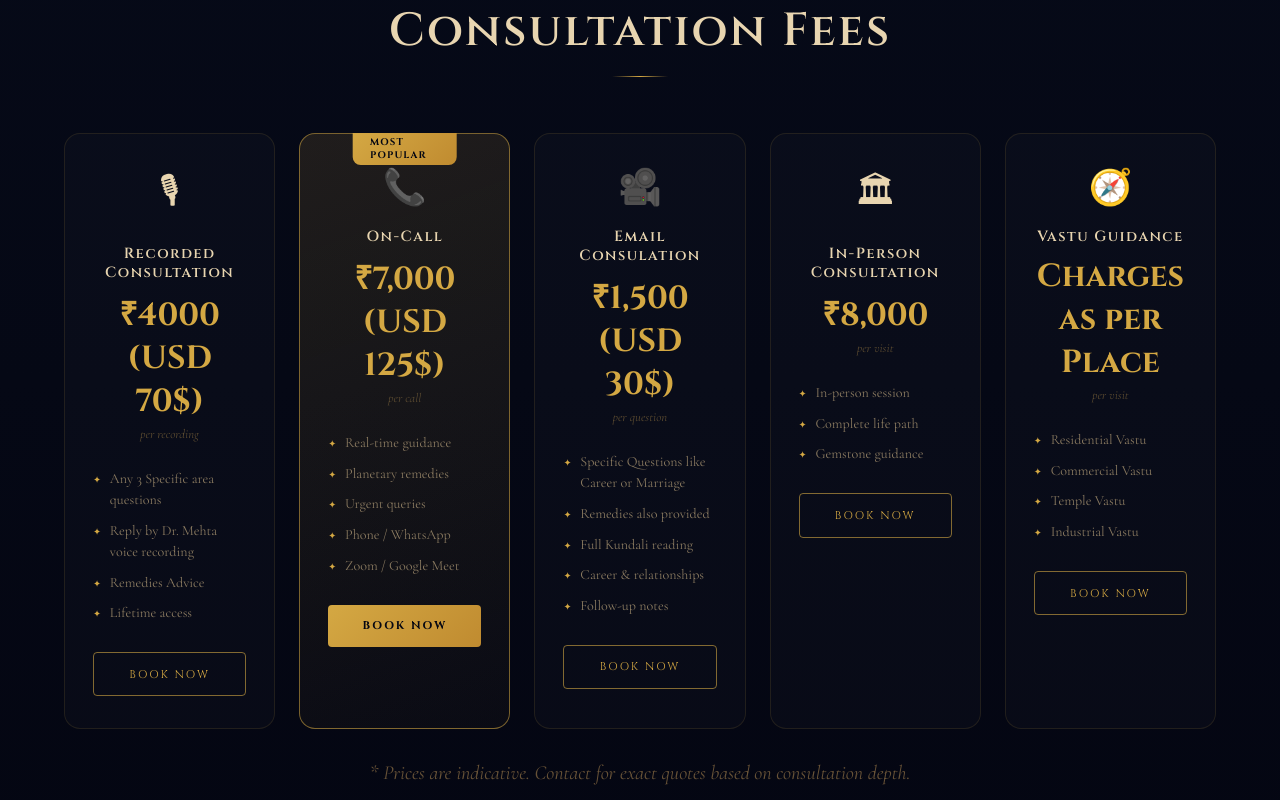
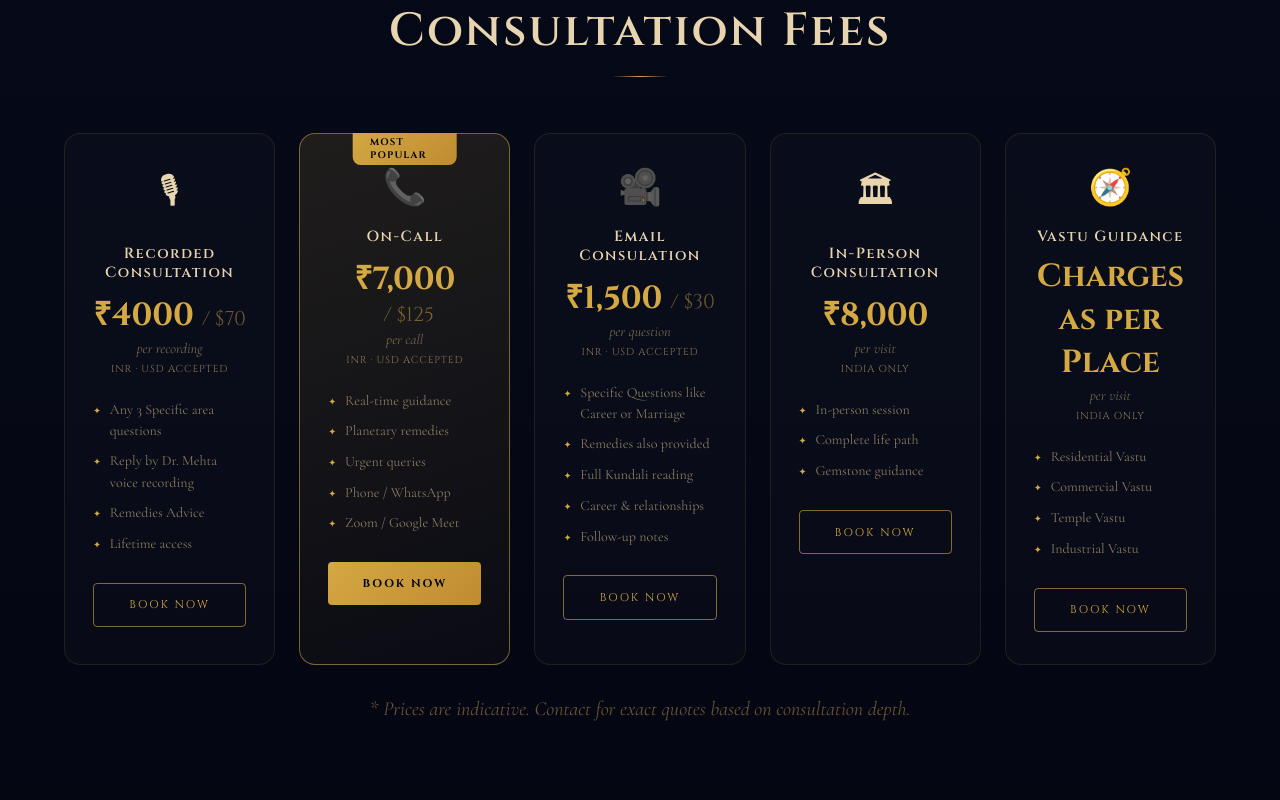
Before and after one commit to prathamdmehta/dmastrology, a React (Vite) app: page / in a window 1280 px wide. Shown: the part 2700-3500 px from the top of the page. Built offline with nearby package versions, Linux system fonts and the light colour scheme.

Commit message:
Updated Pricing Section for Foreign Clients

```diff
--- a/src/components/PricingSection.jsx
+++ b/src/components/PricingSection.jsx
@@ -70,7 +70,9 @@ export default function PricingSection({ scrollTo }) {
             >
               {plan.name}
             </h3>
-            <div style={{ textAlign: "center", marginBottom: "1.6rem" }}>
+
+            {/* ── ONLY THIS BLOCK CHANGED ── */}
+            <div style={{ textAlign: "center", marginBottom: "0.3rem" }}>
               <span
                 style={{
                   fontFamily: "'Cinzel', serif",
@@ -81,11 +83,25 @@ export default function PricingSection({ scrollTo }) {
               >
                 {plan.price}
               </span>
+              {plan.usdPrice && (
+                <span
+                  style={{
+                    display: "inline-block",
+                    marginLeft: "0.5rem",
+                    fontFamily: "'Cinzel', serif",
+                    fontSize: "1.25rem",
+                    color: "rgba(212,168,67,0.5)",
+                    fontWeight: 400,
+                  }}
+                >
+                  / {plan.usdPrice}
+                </span>
+              )}
               <span
                 style={{
                   display: "block",
-                  color: "#5A4A30",
-                  fontSize: "0.8rem",
+                  color: "#76674f",
+                  fontSize: "0.9rem",
                   fontFamily: "'Cormorant Garamond', serif",
                   fontStyle: "italic",
                   marginTop: "0.2rem",
@@ -94,6 +110,24 @@ export default function PricingSection({ scrollTo }) {
                 {plan.period}
               </span>
             </div>
+
+            {plan.usdPrice && (
+              <p style={{ textAlign: "center", color: "#8c7557", fontSize: "0.63rem", fontFamily: "'Cinzel', serif", letterSpacing: "0.08em", marginBottom: "1.4rem" }}>
+                INR · USD ACCEPTED
+              </p>
+            )}
+            {!plan.usdPrice && plan.price !== "Custom" && (
+              <p style={{ textAlign: "center", color: "#8c7557", fontSize: "0.63rem", fontFamily: "'Cinzel', serif", letterSpacing: "0.08em", marginBottom: "1.4rem" }}>
+                INDIA ONLY
+              </p>
+            )}
+            {plan.price === "Custom" && (
+              <p style={{ textAlign: "center", color: "#8c7557", fontSize: "0.63rem", fontFamily: "'Cinzel', serif", letterSpacing: "0.08em", marginBottom: "1.4rem" }}>
+                CONTACT FOR QUOTE
+              </p>
+            )}
+            {/* ── END OF CHANGED BLOCK ── */}
+
             <ul style={{ listStyle: "none", marginBottom: "1.8rem" }}>
               {plan.features.map((f) => (
                 <li
--- a/src/constants.js
+++ b/src/constants.js
@@ -64,7 +64,8 @@ export const VIDEOS = [
 export const PLANS = [
   {
     name: "Recorded Consultation",
-    price: "₹4000 (USD 70$)",
+    price: "₹4000",
+    usdPrice: "$70",
     period: "per recording",
     features: ["Any 3 Specific area questions", "Reply by Dr. Mehta voice recording", "Remedies Advice", "Lifetime access"],
     highlight: false,
@@ -72,7 +73,8 @@ export const PLANS = [
   },
   {
     name: "On-Call",
-    price: "₹7,000 (USD 125$)",
+    price: "₹7,000",
+    usdPrice: "$125",
     period: "per call",
     features: ["Real-time guidance", "Planetary remedies", "Urgent queries", "Phone / WhatsApp", "Zoom / Google Meet"],
     highlight: true,
@@ -80,7 +82,8 @@ export const PLANS = [
   },
   {
     name: "Email Consulation",
-    price: "₹1,500 (USD 30$)",
+    price: "₹1,500",
+    usdPrice: "$30",
     period: "per question",
     features: ["Specific Questions like Career or Marriage", "Remedies also provided", "Full Kundali reading", "Career & relationships", "Follow-up notes"],
     highlight: false,
```
